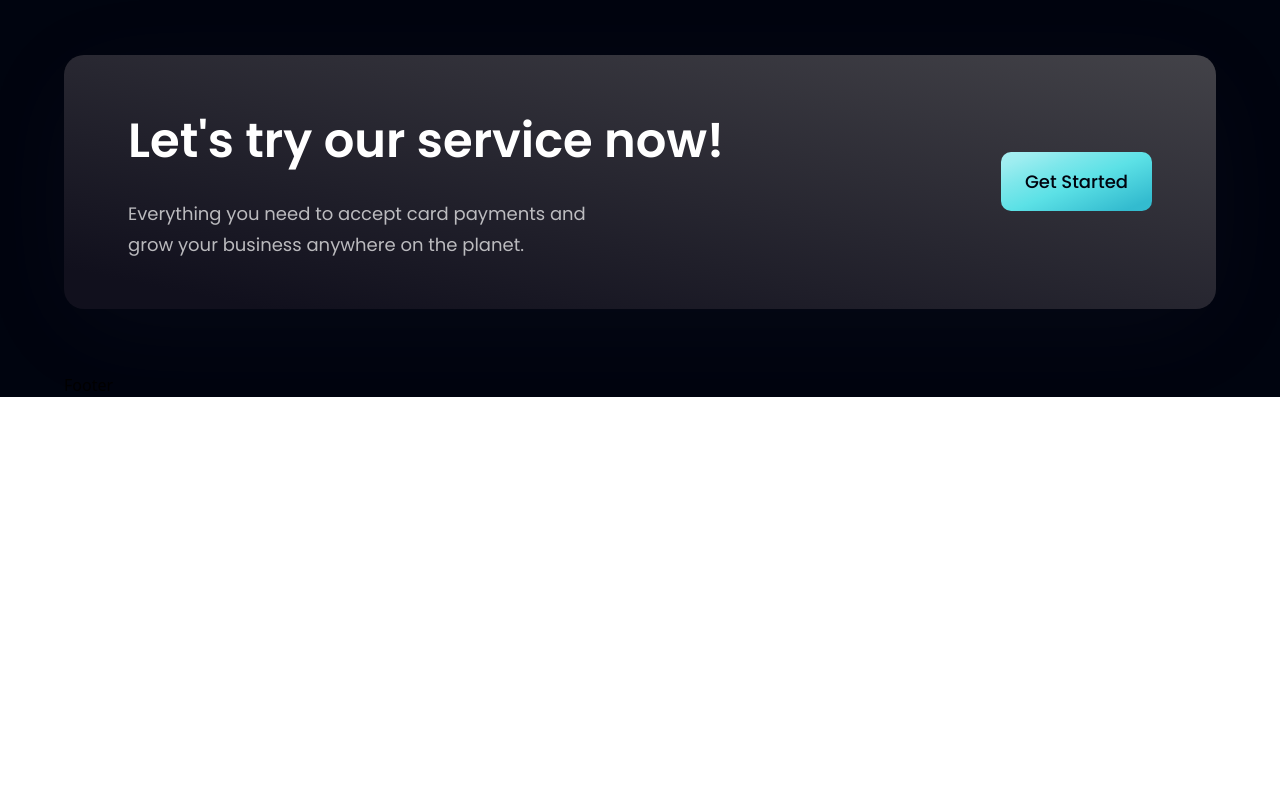
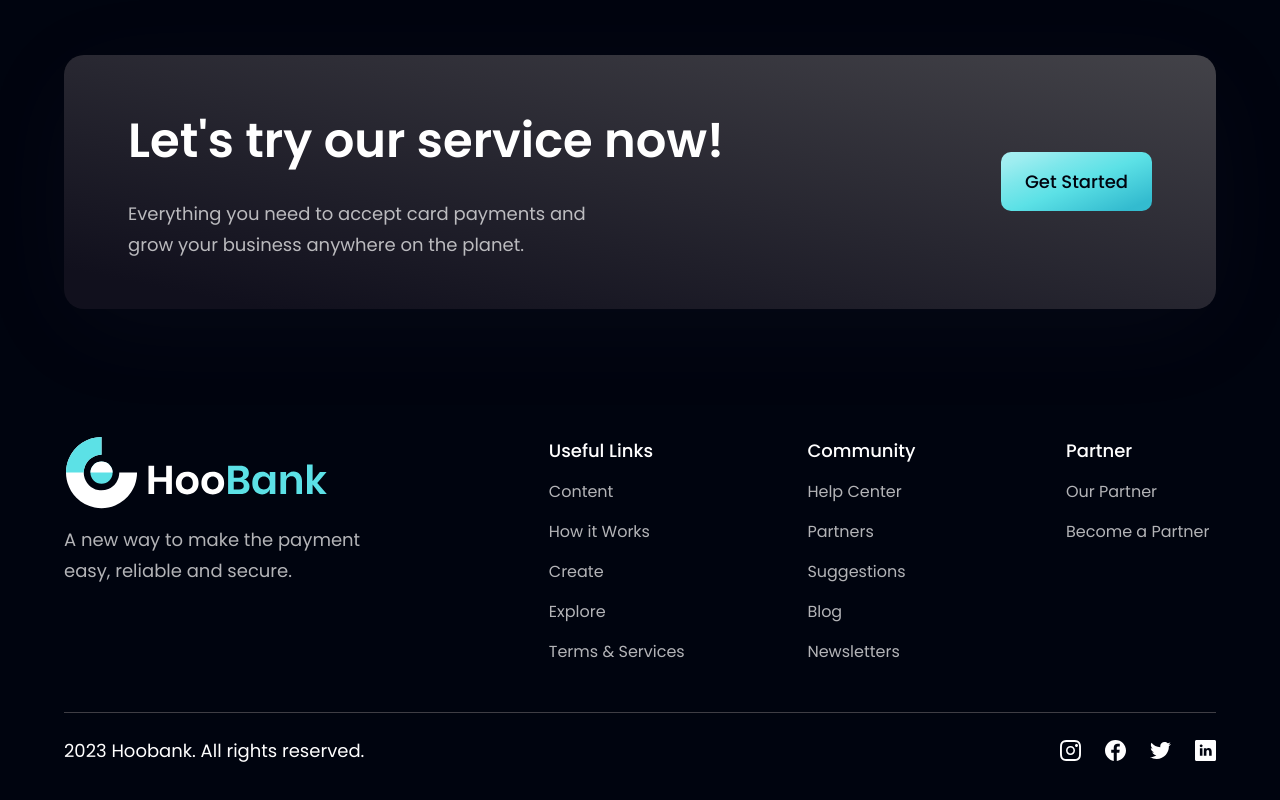
Before and after one commit to AhorIsaac/hoobank, a React (Vite) app: page / in a window 1280 px wide. Shown: the part 4089-4889 px from the top of the page. Before the commit the page ends 4486 px from the top, so only its background shows below. Built offline with nearby package versions, Linux system fonts and the light colour scheme.

Commit message:
chore: Add Footer component

```diff
--- a/src/components/Footer.jsx
+++ b/src/components/Footer.jsx
@@ -1,9 +1,78 @@
-import React from 'react'
+import React from "react";
+import styles from "../styles";
+import { logo } from "../assets";
+import { footerLinks, socialMedia } from "../constants";
 
 const Footer = () => {
   return (
-    <div>Footer</div>
-  )
-}
+    <section className={`${styles.flexCenter} ${styles.paddingY} flex-col`}>
+      <div className={`${styles.flexStart} md:flex-row flex-col mb-8 w-full`}>
+        <div className={`flex flex-1 flex-col justify-start mr-10`}>
+          <img
+            src={logo}
+            alt="hoobank"
+            className="w-[266px] h-[72px] object-contain"
+          />
+          <p className={`${styles.paragraph} mt-4 max-w-[310px]`}>
+            A new way to make the payment easy, reliable and secure.
+          </p>
+        </div>
 
-export default Footer
+        <div
+          className={`flex-[1.5] w-full flex flex-row justify-between flex-wrap md:mt-0 mt-10`}
+        >
+          {footerLinks.map((footerLink) => (
+            <div
+              key={footerLink.key}
+              className="flex flex-col ss:my-0 my-10 min-w-[150px]"
+            >
+              <h4
+                className={`font-poppins font-medium text-[18px] leading-[27px] text-white`}
+              >
+                {footerLink.title}
+              </h4>
+              <ul className="list-none mt-4">
+                {footerLink.links.map((link, index) => (
+                  <li
+                    key={link.name}
+                    className={`font-poppins font-normal text-[16px] leading-[24px] text-dimWhite hover:text-secondary cursor-pointer ${
+                      index !== footerLink.links.length ? "mb-4" : "mb-0"
+                    }`}
+                  >
+                    {link.name}
+                  </li>
+                ))}
+              </ul>
+            </div>
+          ))}
+        </div>
+      </div>
+
+      {/* */}
+      <div
+        className={`w-full flex justify-between items-center md:flex-row flex-col pt-6 border-t-[1px] border-t-[#3f3e45]`}
+      >
+        <p
+          className={`font-poppins font-normal text-center text-[18px] leading-[27px] text-white`}
+        >
+          2023 Hoobank. All rights reserved.
+        </p>
+
+        <div className="flex flex-row md:mt-0 mt-6">
+          {socialMedia.map((social, index) => (
+            <img
+              key={social.id}
+              src={social.icon}
+              alt={social.id}
+              className={`w-[21px] h-[21px] object-contain cursor-pointer ${
+                index !== socialMedia.length - 1 ? "mr-6" : "mb-0"
+              }`}
+            />
+          ))}
+        </div>
+      </div>
+    </section>
+  );
+};
+
+export default Footer;
```
